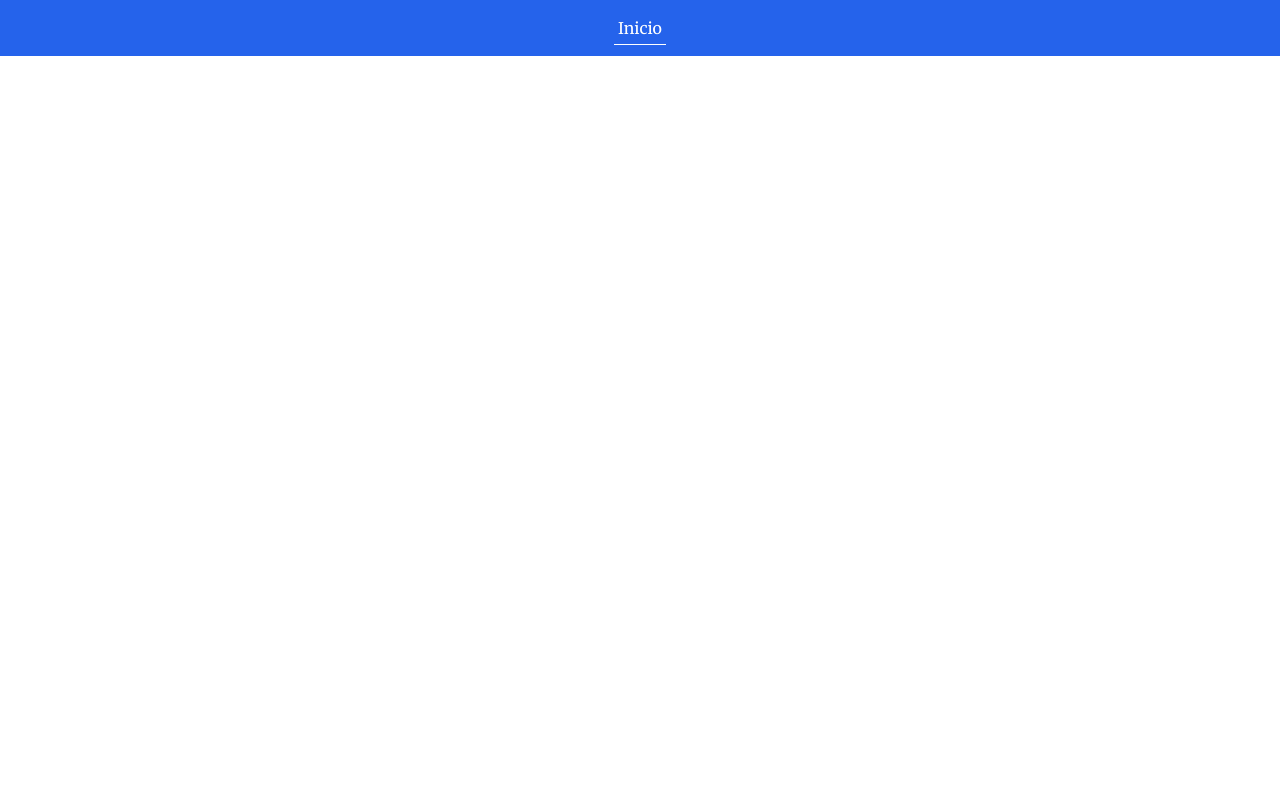
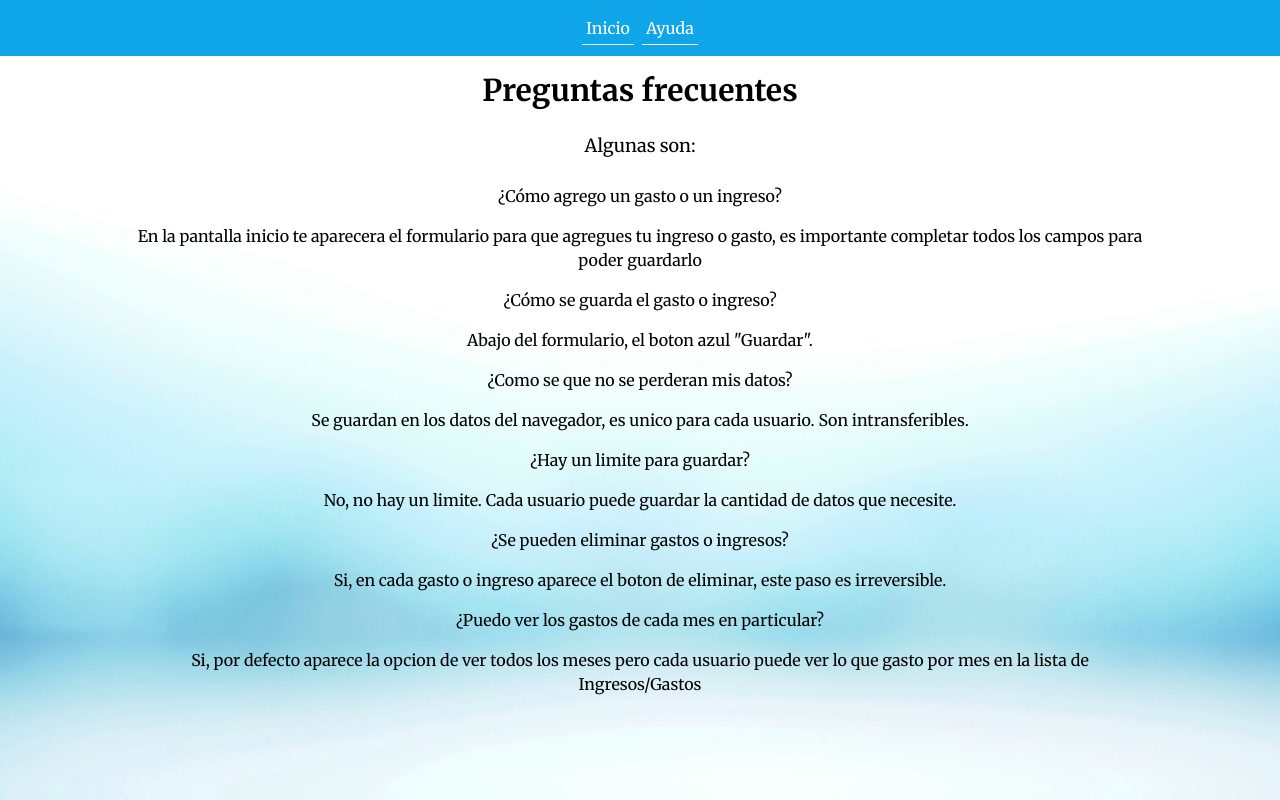
Before and after one commit to martinvruiz/financer, a React (Create React App) app: page /help in a window 1280 px wide. Before the commit this address had no page. Built offline with nearby package versions, Linux system fonts and the light colour scheme.

Commit message:
added bg image and colors

```diff
--- a/package.json
+++ b/package.json
@@ -7,6 +7,7 @@
     "@testing-library/react": "^13.4.0",
     "@testing-library/user-event": "^13.5.0",
     "date-fns": "^4.1.0",
+    "date-fns-tz": "^3.2.0",
     "react": "^19.0.0",
     "react-dom": "^19.0.0",
     "react-router": "^7.0.2",
--- a/src/App.js
+++ b/src/App.js
@@ -1,12 +1,13 @@
 import { Navbar } from "./components/Navbar/Navbar";
 import { Home } from "./pages/Home";
+import { Help } from "./pages/Help"
 import { TransactionProvider } from "./context/TransactionContext";
 import { Route, Routes, BrowserRouter } from "react-router";
 
 
 function App() {
   return (
-    <div className="flex flex-col items-center font-merriweather">
+    <div className="flex flex-col items-center font-merriweather lg:bg-fondo min-h-screen bg-cover bg-center ">
       <TransactionProvider>
 
         <BrowserRouter>
@@ -16,6 +17,7 @@ function App() {
           <Routes>
 
             <Route path="/" element={<Home/>}></Route>
+            <Route path="/help" element={<Help/>}></Route>
 
           </Routes>
 
--- a/src/components/MonthSelector/MonthSelector.jsx
+++ b/src/components/MonthSelector/MonthSelector.jsx
@@ -26,7 +26,7 @@ export const MonthSelector = ({setSelectedDate})=>{
 
     return <>
 
-    <select className="p-2 border-2 border-blue-600 m-2" onChange={handleDateChange}>
+    <select className="p-2 border-2 border-sky-500 m-2" onChange={handleDateChange}>
         <option value="">Todos los meses</option>
         {month.map((date, index) => (
         <option key={index} value={date}>
--- a/src/components/Navbar/Navbar.jsx
+++ b/src/components/Navbar/Navbar.jsx
@@ -6,8 +6,9 @@ export const Navbar = ()=>{
 
     return <>
 
-        <nav className="bg-blue-600 h-14 w-full text-white flex items-center justify-center">
-            <Link to="/" className="border-b border-white p-1">Inicio</Link>
+        <nav className="bg-sky-500 h-14 w-full text-white flex items-center justify-center">
+            <Link to="/" className="border-b m-1 border-white p-1">Inicio</Link>
+            <Link to="/help" className="border-b m-1 border-white p-1">Ayuda</Link>
         </nav>
 
     </>
--- a/src/components/TransactionForm/TransactionForm.jsx
+++ b/src/components/TransactionForm/TransactionForm.jsx
@@ -42,16 +42,16 @@ const handleSubmit = (e)=>{
     return <>
 
         <form onSubmit={handleSubmit} action="transaction" className="text-sm text-center">
-            <div>
-                <input className="p-2 border-2 border-blue-600 m-2" maxLength="20" placeholder="Motivo" type="text" name="spend" id="spend" value={formData.spend} onChange={handleChange}/>
-                <input className="p-2 border-2 border-blue-600 m-2" placeholder="Monto" type="number" name="money" id="money" value={formData.money} onChange={handleChange}/>
-                <input className="p-2 border-2 border-blue-600 m-2" type="date" name="date" id="date" onChange={handleChange} value={formData.date}/>
-                <select className="p-2 border-2 border-blue-600 m-2"  name="type" id="type" value={formData.type} onChange={handleChange}>
+            <div className="flex flex-col lg:flex-row">
+                <input className="p-2 border-2 border-sky-500 m-2" maxLength="20" placeholder="Motivo" type="text" name="spend" id="spend" value={formData.spend} onChange={handleChange}/>
+                <input className="p-2 border-2 border-sky-500 m-2" placeholder="Monto" type="number" name="money" id="money" value={formData.money} onChange={handleChange}/>
+                <input className="p-2 border-2 border-sky-500 m-2" type="date" name="date" id="date" onChange={handleChange} value={formData.date}/>
+                <select className="p-2 border-2 border-sky-500 m-2"  name="type" id="type" value={formData.type} onChange={handleChange}>
                     <option value="ingreso">Ingreso</option>
                     <option value="gasto">Gasto</option>
                 </select>
                 { (formData.type === "gasto" ? (
-                    <select className="p-2 border-2 border-blue-600 m-2" name="category" id="category" value={formData.category} onChange={handleChange}>
+                    <select className="p-2 border-2 border-sky-500 m-2" name="category" id="category" value={formData.category} onChange={handleChange}>
                         <option value="varios">Varios</option>
                         <option value="alimentacion">Alimentación</option>
                         <option value="expensas">Expensas</option>
@@ -60,7 +60,7 @@ const handleSubmit = (e)=>{
                         <option value="ocio">Ocio</option>
                         <option value="deudas">Deudas</option>
                     </select> ) : (
-                    <select className="p-2 border-2 border-blue-600 m-2" name="category" id="category" value={formData.category} onChange={handleChange}>
+                    <select className="p-2 border-2 border-sky-500 m-2" name="category" id="category" value={formData.category} onChange={handleChange}>
                         <option value="varios">Varios</option>
                         <option value="sueldo">Sueldo</option>
                         <option value="alquiler">Alquiler</option>
@@ -69,7 +69,7 @@ const handleSubmit = (e)=>{
                     )
                 )}
             </div>
-            <button className="p-2 m-2 bg-blue-600 text-white" type="submit">Guardar</button>
+            <button className="p-2 m-2 bg-sky-500 text-white" type="submit">Guardar</button>
         </form>
 
     </>
--- a/src/components/TransactionList/TransactionList.jsx
+++ b/src/components/TransactionList/TransactionList.jsx
@@ -1,14 +1,17 @@
 import { useTransationContext } from "../../context/TransactionContext"
-import { format } from "date-fns"
+import { format, parseISO } from "date-fns"
 import { es } from "date-fns/locale"
 
 
 export const TransactionList = ({ selectedDate })=>{
     const {transactions, deleteTransaction} = useTransationContext()
 
-    const formatDate = (date)=>{
-        return format(new Date(date), "dd MMMM", {locale: es})
-    }
+    const formatDate = (dateString) => {
+        const parsedDate = parseISO(dateString);
+        return format(parsedDate, "dd MMMM", { locale: es });
+
+    };
+
 
     const filteredTransactions = selectedDate
     ? transactions.filter((transaction) => {
@@ -25,7 +28,7 @@ export const TransactionList = ({ selectedDate })=>{
 
     return <>
 
-        <ul className="w-3/4 flex flex-col text-center justify-center border-2 p-1  my-2 border-blue-600">
+        <ul className="w-3/4 bg-white flex flex-col text-center justify-center border-2 p-1  my-2 border-sky-500">
             {
                 sortedTrans.map((transaction)=>
                     <li className="flex justify-center w-full p-1" key={transaction.id}>
--- /dev/null
+++ b/src/pages/Help.jsx
@@ -0,0 +1,58 @@
+
+
+
+export const Help = ()=>{
+
+
+    return <>
+
+    <div className="flex flex-col text-center w-4/5 mb-4 items-center">
+        <h2 className="text-xl lg:text-3xl font-semibold my-2 p-2">
+            Preguntas frecuentes
+        </h2>
+        <h4 className="w-3/4 p-2 text-center text-lg">
+            Algunas son:
+        </h4>
+        <p className="p-2 my-2 font-medium">
+            ¿Cómo agrego un gasto o un ingreso?
+        </p>
+        <p>
+            En la pantalla inicio te aparecera el formulario para que agregues tu ingreso o gasto, es importante completar todos los campos para poder guardarlo
+        </p>
+        <p className="p-2 my-2 font-medium">
+            ¿Cómo se guarda el gasto o ingreso?
+        </p>
+        <p>
+            Abajo del formulario, el boton azul "Guardar".
+        </p>
+        <p className="p-2 my-2 font-medium">
+            ¿Como se que no se perderan mis datos?
+        </p>
+        <p>
+            Se guardan en los datos del navegador, es unico para cada usuario. Son intransferibles.
+        </p>
+        <p className="p-2 my-2 font-medium">
+            ¿Hay un limite para guardar?
+        </p>
+        <p>
+            No, no hay un limite. Cada usuario puede guardar la cantidad de datos que necesite.
+        </p>
+        <p className="p-2 my-2 font-medium">
+            ¿Se pueden eliminar gastos o ingresos?
+        </p>
+        <p>
+            Si, en cada gasto o ingreso aparece el boton de eliminar, este paso es irreversible.
+        </p>
+        <p className="p-2 my-2 font-medium">
+            ¿Puedo ver los gastos de cada mes en particular?
+        </p>
+        <p>
+            Si, por defecto aparece la opcion de ver todos los meses pero cada usuario puede ver lo que gasto por mes en la lista de Ingresos/Gastos
+        </p>
+
+
+
+    </div>
+
+    </>
+}
--- a/tailwind.config.js
+++ b/tailwind.config.js
@@ -7,6 +7,9 @@ module.exports = {
     extend: {
       fontFamily:{
         merriweather : ["Merriweather" , "sans-serif"],
+      },
+      backgroundImage:{
+        'fondo' : 'url(/src/images/fondo2.jpg)'
       }
     },
   },
```
Also changed, not shown: src/images/fondo2.jpg (added), 1 other file (tests, documents, lock files or other folders).
